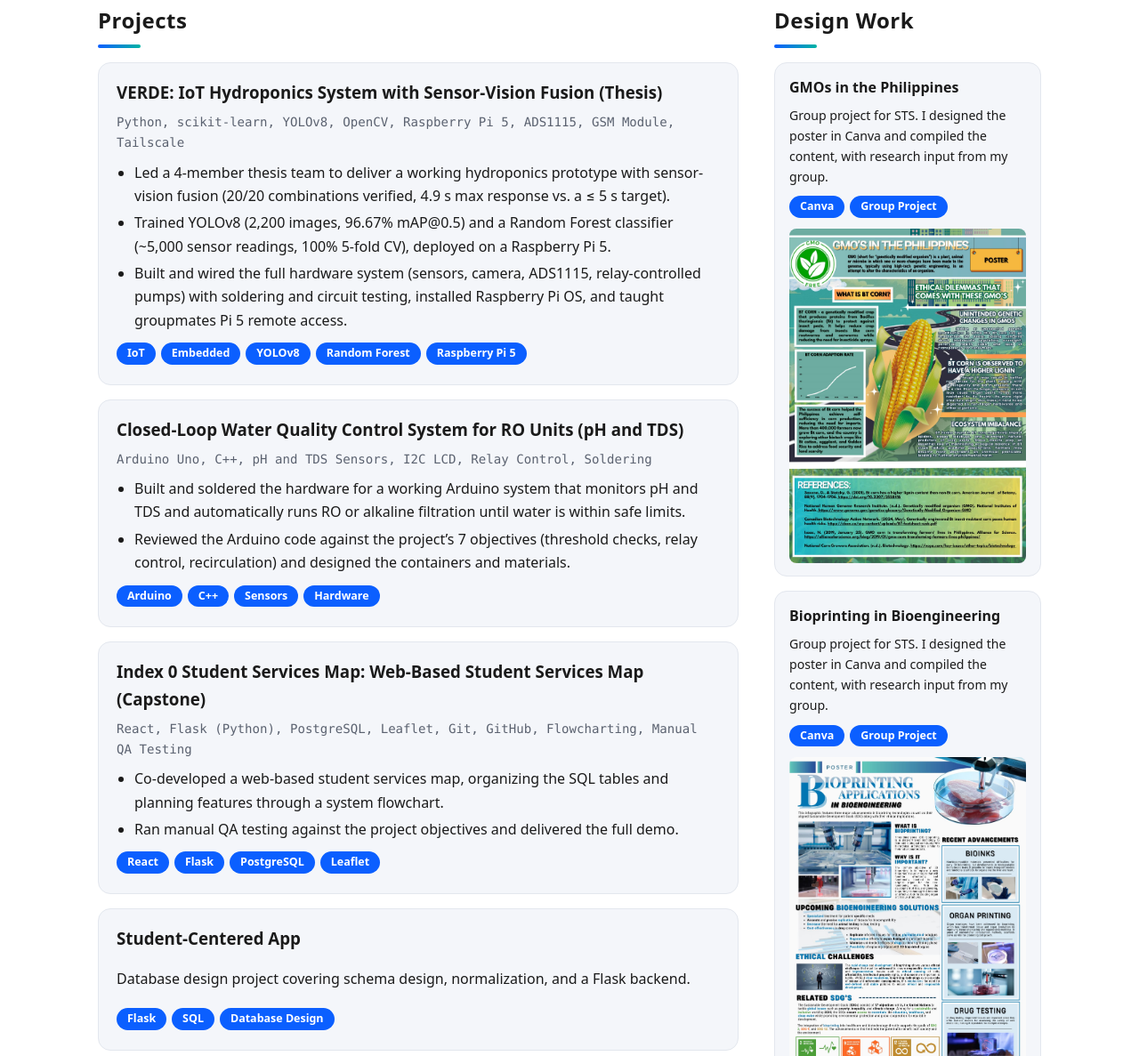
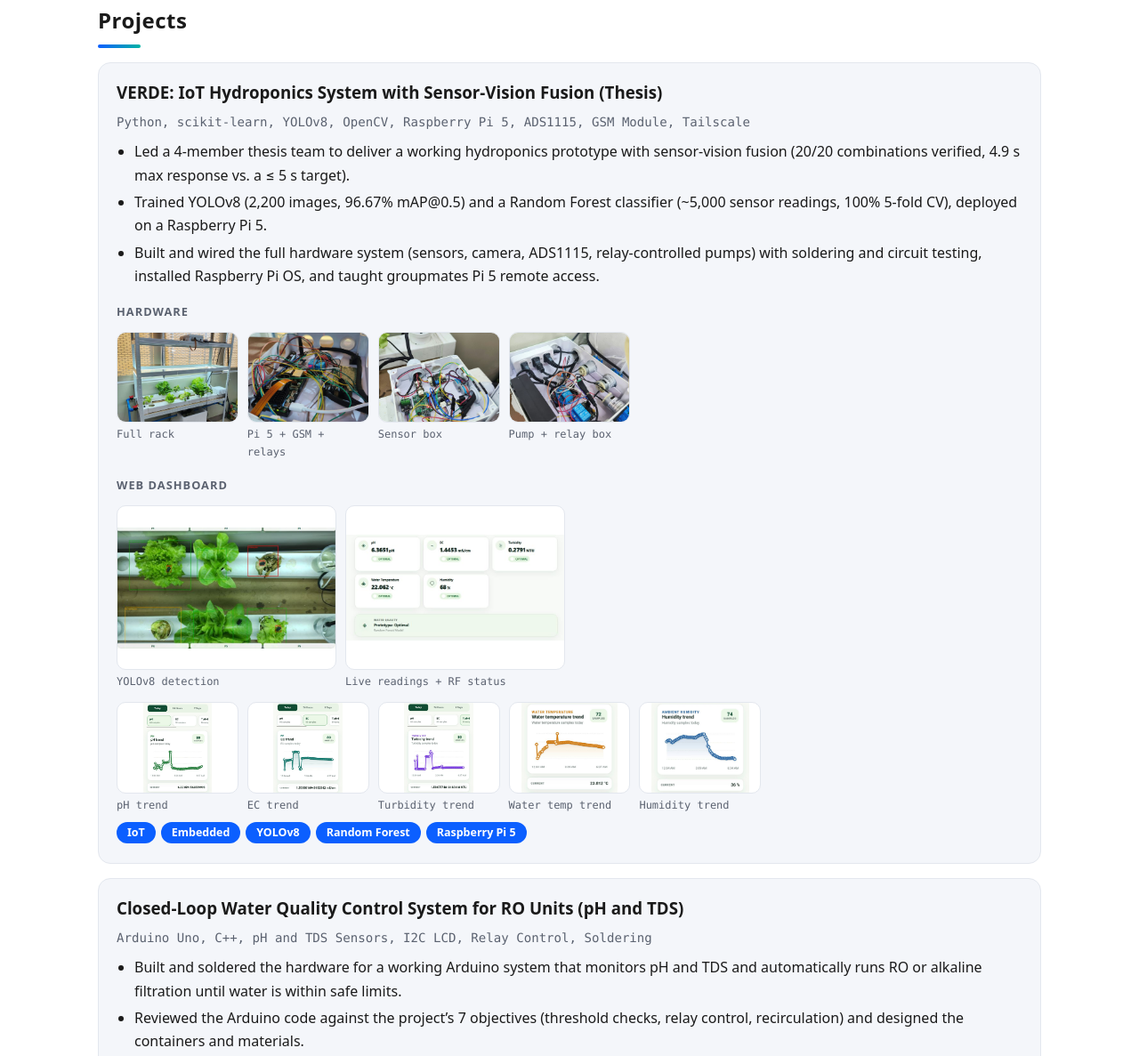
Before and after one commit to briansager/briansager.github.io, a plain HTML site: page index.html in a window 1280 px wide. Shown: the part 393-1580 px from the top of the page at 89% size. Drawn offline with Linux system fonts and the light colour scheme.

Commit message:
Verde Pictures

```diff
--- a/index.html
+++ b/index.html
@@ -37,6 +37,22 @@
     .meta { color:var(--muted); font-size:.9rem; }
     ul { padding-left:20px; }
     footer { margin-top:4rem; padding-top:1rem; border-top:1px solid var(--border); color:var(--muted); font-size:.85rem; }
+    .gallery { display:grid; grid-template-columns:repeat(auto-fill,minmax(130px,1fr)); gap:10px; margin:12px 0 4px; }
+    .gallery figure { margin:0; }
+    .gallery a { display:block; border:1px solid var(--border); border-radius:10px; overflow:hidden; aspect-ratio:4/3; background:var(--bg); }
+    .gallery img { width:100%; height:100%; object-fit:cover; display:block; transition:transform .25s ease; }
+    .gallery img.contain { object-fit:contain; }
+    .gallery a:hover img { transform:scale(1.05); }
+    .gallery figcaption { font-size:.75rem; color:var(--muted); margin-top:4px; font-family:ui-monospace,SFMono-Regular,Menlo,Consolas,monospace; }
+    .gallery.wide { grid-template-columns:repeat(auto-fill,minmax(240px,1fr)); }
+    .sub { font-size:.8rem; letter-spacing:.08em; text-transform:uppercase; color:var(--muted); margin:16px 0 0; font-weight:600; }
+    details.design { margin-top:3.5rem; }
+    details.design summary { cursor:pointer; font-size:1.1rem; font-weight:600; }
+    details.design .intro { color:var(--muted); font-size:.9rem; margin:8px 0; }
+    .thumbs { display:grid; grid-template-columns:repeat(auto-fill,minmax(140px,1fr)); gap:12px; margin-top:12px; }
+    .thumbs figure { margin:0; }
+    .thumbs img { width:100%; height:180px; object-fit:cover; border-radius:8px; border:1px solid var(--border); display:block; }
+    .thumbs figcaption { font-size:.8rem; color:var(--muted); margin-top:4px; }
     @media (max-width:820px) {
       .layout { grid-template-columns:1fr; gap:0; }
     }
@@ -54,7 +70,7 @@
     </p>
   </header>
 
-  <div class="layout">
+  <div>
     <main>
       <section>
         <h2>Projects</h2>
@@ -67,6 +83,11 @@
             <li>Trained YOLOv8 (2,200 images, 96.67% mAP@0.5) and a Random Forest classifier (~5,000 sensor readings, 100% 5-fold CV), deployed on a Raspberry Pi 5.</li>
             <li>Built and wired the full hardware system (sensors, camera, ADS1115, relay-controlled pumps) with soldering and circuit testing, installed Raspberry Pi OS, and taught groupmates Pi 5 remote access.</li>
           </ul>
+          <p class="sub">Hardware</p>
+          <div class="gallery"><figure><a href="images/verde-rack.jpg" target="_blank" rel="noopener"><img src="images/verde-rack.jpg" alt="VERDE Full rack" loading="lazy"></a><figcaption>Full rack</figcaption></figure><figure><a href="images/verde-pi-box.jpg" target="_blank" rel="noopener"><img src="images/verde-pi-box.jpg" alt="VERDE Pi 5 + GSM + relays" loading="lazy"></a><figcaption>Pi 5 + GSM + relays</figcaption></figure><figure><a href="images/verde-sensor-box.jpg" target="_blank" rel="noopener"><img src="images/verde-sensor-box.jpg" alt="VERDE Sensor box" loading="lazy"></a><figcaption>Sensor box</figcaption></figure><figure><a href="images/verde-relay-box.jpg" target="_blank" rel="noopener"><img src="images/verde-relay-box.jpg" alt="VERDE Pump + relay box" loading="lazy"></a><figcaption>Pump + relay box</figcaption></figure></div>
+          <p class="sub">Web dashboard</p>
+          <div class="gallery wide"><figure><a href="images/verde-yolo.jpg" target="_blank" rel="noopener"><img src="images/verde-yolo.jpg" alt="VERDE YOLOv8 detection" class="contain" loading="lazy"></a><figcaption>YOLOv8 detection</figcaption></figure><figure><a href="images/verde-dashboard.jpg" target="_blank" rel="noopener"><img src="images/verde-dashboard.jpg" alt="VERDE Live readings + RF status" class="contain" loading="lazy"></a><figcaption>Live readings + RF status</figcaption></figure></div>
+          <div class="gallery"><figure><a href="images/verde-ph.jpg" target="_blank" rel="noopener"><img src="images/verde-ph.jpg" alt="VERDE pH trend" class="contain" loading="lazy"></a><figcaption>pH trend</figcaption></figure><figure><a href="images/verde-ec.jpg" target="_blank" rel="noopener"><img src="images/verde-ec.jpg" alt="VERDE EC trend" class="contain" loading="lazy"></a><figcaption>EC trend</figcaption></figure><figure><a href="images/verde-turbidity.jpg" target="_blank" rel="noopener"><img src="images/verde-turbidity.jpg" alt="VERDE Turbidity trend" class="contain" loading="lazy"></a><figcaption>Turbidity trend</figcaption></figure><figure><a href="images/verde-water-temp.jpg" target="_blank" rel="noopener"><img src="images/verde-water-temp.jpg" alt="VERDE Water temp trend" class="contain" loading="lazy"></a><figcaption>Water temp trend</figcaption></figure><figure><a href="images/verde-humidity.jpg" target="_blank" rel="noopener"><img src="images/verde-humidity.jpg" alt="VERDE Humidity trend" class="contain" loading="lazy"></a><figcaption>Humidity trend</figcaption></figure></div>
           <div class="tags"><span>IoT</span><span>Embedded</span><span>YOLOv8</span><span>Random Forest</span><span>Raspberry Pi 5</span></div>
         </div>
 
@@ -157,33 +178,17 @@
       </section>
     </main>
 
-    <aside>
-      <section>
-        <h2>Design Work</h2>
+  </div>
 
-        <div class="card">
-          <h3>GMOs in the Philippines</h3>
-          <p>Group project for STS. I designed the poster in Canva and compiled the content, with research input from my group.</p>
-          <div class="tags"><span>Canva</span><span>Group Project</span></div>
-          <a href="images/gmo-poster.jpg" target="_blank" rel="noopener"><img src="images/gmo-poster.jpg" alt="Poster on Bt corn and GMOs in the Philippines" class="poster" loading="lazy"></a>
-        </div>
-
-        <div class="card">
-          <h3>Bioprinting in Bioengineering</h3>
-          <p>Group project for STS. I designed the poster in Canva and compiled the content, with research input from my group.</p>
-          <div class="tags"><span>Canva</span><span>Group Project</span></div>
-          <a href="images/bioprinting-poster.jpg" target="_blank" rel="noopener"><img src="images/bioprinting-poster.jpg" alt="Poster on bioprinting applications in bioengineering" class="poster" loading="lazy"></a>
-        </div>
-
-        <div class="card">
-          <h3>Bioengineering Innovations</h3>
-          <p>Group project for STS. I designed the infographic in Canva and compiled the content, with research input from my group.</p>
-          <div class="tags"><span>Canva</span><span>Group Project</span></div>
-          <a href="images/bioengineering-innovations.jpg" target="_blank" rel="noopener"><img src="images/bioengineering-innovations.jpg" alt="Infographic on bioengineering innovations in personalized health care" class="poster" loading="lazy"></a>
-        </div>
-      </section>
-    </aside>
-  </div>
+  <details class="design">
+    <summary>Design Work (Canva)</summary>
+    <p class="intro">STS group projects. I designed each one in Canva and compiled the content, with research input from my group.</p>
+    <div class="thumbs">
+      <figure><a href="images/gmo-poster.jpg" target="_blank" rel="noopener"><img src="images/gmo-poster.jpg" alt="Poster on Bt corn and GMOs in the Philippines" loading="lazy"></a><figcaption>GMOs in the Philippines</figcaption></figure>
+      <figure><a href="images/bioprinting-poster.jpg" target="_blank" rel="noopener"><img src="images/bioprinting-poster.jpg" alt="Poster on bioprinting applications in bioengineering" loading="lazy"></a><figcaption>Bioprinting in Bioengineering</figcaption></figure>
+      <figure><a href="images/bioengineering-innovations.jpg" target="_blank" rel="noopener"><img src="images/bioengineering-innovations.jpg" alt="Infographic on bioengineering innovations in personalized health care" loading="lazy"></a><figcaption>Bioengineering Innovations</figcaption></figure>
+    </div>
+  </details>
 
   <footer>&copy; 2026 Brian James Sager</footer>
 </body>
```
Also changed, not shown: images/verde-dashboard.jpg (added), images/verde-ec.jpg (added), images/verde-humidity.jpg (added), images/verde-ph.jpg (added), images/verde-pi-box.jpg (added), images/verde-rack.jpg (added), images/verde-relay-box.jpg (added), images/verde-sensor-box.jpg (added), images/verde-turbidity.jpg (added), images/verde-water-temp.jpg (added), images/verde-yolo.jpg (added).
